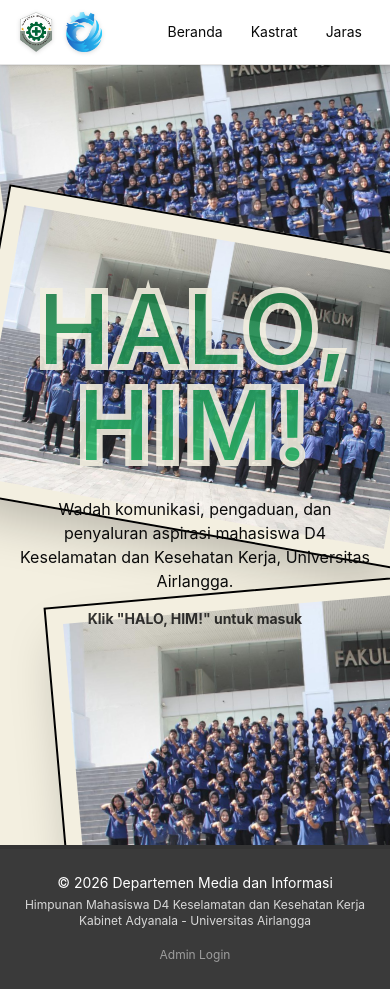
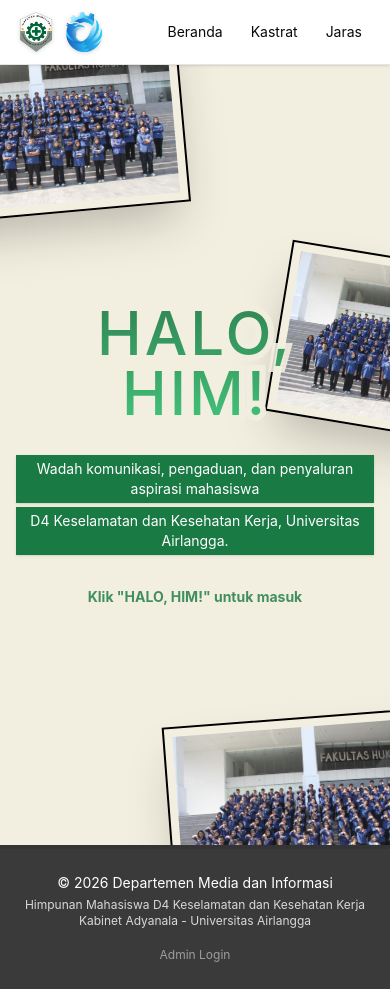
Before and after one commit to ariiehon-py/Halohimm, a React (Vite) app in the folder Organize Code with Header_Footer/: page / in a window 390 px wide. Built offline with nearby package versions, Linux system fonts and the light colour scheme; no server answers.

Commit message:
revisi kisa

```diff
--- a/Organize Code with Header_Footer/src/app/pages/Home.tsx
+++ b/Organize Code with Header_Footer/src/app/pages/Home.tsx
@@ -1,40 +1,66 @@
+import { useState } from "react";
 import { useNavigate } from "react-router";
-import { motion } from "motion/react";
+import { motion, AnimatePresence } from "motion/react";
 import { PageTransition, FadeInUp } from "../components/PageTransition";
 
 export default function Home() {
   const navigate = useNavigate();
+  // State untuk kontrol munculnya tag Instagram
+  const [showTags, setShowTags] = useState(false);
+
+  const toggleTags = () => setShowTags(!showTags);
 
   return (
     <PageTransition>
       <section className="relative min-h-[calc(100vh-4rem)] flex flex-col items-center justify-center px-4 md:px-8 overflow-hidden bg-[#F3EFE0]">
 
         {/* ========================================= */}
-        {/* LAPISAN FOTO DRAGGABLE                    */}
+        {/* LAPISAN FOTO DRAGGABLE (Dengan IG Tags)   */}
         {/* ========================================= */}
 
+        {/* Foto 1 */}
         <motion.div
           drag
-          className="absolute z-0 cursor-grab active:cursor-grabbing w-[500px] md:w-[700px] p-4 border-2 border-black shadow-2xl bg-[#F3EFE0]"
-          style={{ top: '-10%', left: '-5%', rotate: -8 }}
+          onClick={toggleTags}
+          initial={{ rotate: -8 }}
+          animate={{ rotate: [-8, -5, -10, -8], y: [0, -5, 5, 0] }}
+          transition={{ duration: 4, repeat: Infinity, ease: "easeInOut" }}
+          className="absolute z-0 cursor-pointer p-2 md:p-4 border-2 border-black shadow-2xl bg-[#F3EFE0]
+                     w-[280px] -top-[5%] -left-[25%]
+                     md:w-[700px] md:-top-[10%] md:-left-[5%]"
         >
           <img src="/bg.jpeg" alt="Foto Hima 1" className="w-full h-auto" />
+          <InstagramTag show={showTags} />
         </motion.div>
 
+        {/* Foto 2 */}
         <motion.div
           drag
-          className="absolute z-0 cursor-grab active:cursor-grabbing w-[450px] md:w-[650px] p-4 border-2 border-black shadow-2xl bg-[#F3EFE0]"
-          style={{ top: '20%', right: '-10%', rotate: 10 }}
+          onClick={toggleTags}
+          initial={{ rotate: 10 }}
+          animate={{ rotate: [10, 13, 7, 10], y: [0, 5, -5, 0] }}
+          transition={{ duration: 5, repeat: Infinity, ease: "easeInOut", delay: 1 }}
+          className="absolute z-0 cursor-pointer p-2 md:p-4 border-2 border-black shadow-2xl bg-[#F3EFE0]
+                     w-[250px] top-[25%] -right-[35%]
+                     md:w-[650px] md:top-[20%] md:-right-[10%]"
         >
           <img src="/bg1.jpeg" alt="Foto Hima 2" className="w-full h-auto" />
+          <InstagramTag show={showTags} />
         </motion.div>
 
+        {/* Foto 3 */}
         <motion.div
           drag
-          className="absolute z-0 cursor-grab active:cursor-grabbing w-[550px] md:w-[750px] p-4 border-2 border-black shadow-2xl bg-[#F3EFE0]"
-          style={{ bottom: '-15%', left: '15%', rotate: -5 }}
+          onClick={toggleTags}
+          initial={{ rotate: -5 }}
+          animate={{ rotate: [-5, -2, -8, -5], x: [0, 5, -5, 0] }}
+          transition={{ duration: 4.5, repeat: Infinity, ease: "easeInOut", delay: 0.5 }}
+          className="absolute z-0 cursor-pointer p-2 md:p-4 border-2 border-black shadow-2xl bg-[#F3EFE0]
+                     w-[300px] -bottom-[10%] -right-[20%]
+                     md:w-[750px] md:-bottom-[15%] md:left-[15%]"
         >
           <img src="/bg2.jpeg" alt="Foto Hima 3" className="w-full h-auto" />
+          <InstagramTag show={showTags} />
         </motion.div>
 
 
@@ -55,21 +81,19 @@
               animate={{ opacity: [1, 0.8, 1] }}
               transition={{ duration: 2, repeat: Infinity, ease: "easeInOut" }}
             >
-              {/* TEKS 1 (LAPISAN BELAKANG): Stroke Warna Background + Shadow */}
               <h1
-                className="font-sturoc text-8xl md:text-9xl lg:text-[180px] tracking-wider"
+                className="font-sturoc text-6xl sm:text-8xl md:text-9xl lg:text-[180px] tracking-wider"
                 style={{
-                  color: '#F3EFE0', // Warna sama dengan background
-                  WebkitTextStroke: '12px #F3EFE0', // Stroke tebal warna krem
+                  color: '#F3EFE0',
+                  WebkitTextStroke: '12px #F3EFE0',
                   textShadow: '4px 4px 0px rgba(13, 65, 37, 0.4)',
                 }}
               >
                 HALO, HIM!
               </h1>
 
-              {/* TEKS 2 (LAPISAN DEPAN): Gradient Fill (Hijau Tua ke Hijau Segar) */}
               <h1
-                className="font-sturoc text-8xl md:text-9xl lg:text-[180px] tracking-wider absolute top-0 left-0 bg-gradient-to-b from-[#1A7A44] to-[#2EBD6E] bg-clip-text text-transparent"
+                className="font-sturoc text-6xl sm:text-8xl md:text-9xl lg:text-[180px] tracking-wider absolute top-0 left-0 w-full bg-gradient-to-b from-[#1A7A44] to-[#2EBD6E] bg-clip-text text-transparent"
               >
                 HALO, HIM!
               </h1>
@@ -77,15 +101,21 @@
           </motion.button>
 
           <FadeInUp delay={0.2}>
-            <p className="font-agrandir text-brand-blue/80 mt-6 max-w-xl">
-              Wadah komunikasi, pengaduan, dan penyaluran aspirasi mahasiswa
-              D4 Keselamatan dan Kesehatan Kerja, Universitas Airlangga.
-            </p>
+            {/* Highlight dengan w-fit agar ngepas dengan tulisan */}
+            <div className="mt-8 flex flex-col items-center gap-1 md:gap-2 pointer-events-auto">
+              <span className="bg-[#1A7A44]/100 text-white font-agrandir text-sm md:text-lg px-3 py-1 shadow-sm w-fit">
+                Wadah komunikasi, pengaduan, dan penyaluran aspirasi mahasiswa
+              </span>
+              <span className="bg-[#1A7A44]/100 text-white font-agrandir text-sm md:text-lg px-3 py-1 shadow-sm w-fit">
+                D4 Keselamatan dan Kesehatan Kerja, Universitas Airlangga.
+              </span>
+            </div>
           </FadeInUp>
 
           <FadeInUp delay={0.4}>
             <motion.p
-              className="font-agrandir text-brand-blue/60 mt-4 text-sm font-bold"
+              onClick={() => navigate("/info")}
+              className="font-agrandir text-[#1A7A44] mt-8 text-sm font-bold cursor-pointer pointer-events-auto"
               animate={{ opacity: [0.6, 1, 0.6] }}
               transition={{ duration: 2, repeat: Infinity, ease: "easeInOut" }}
             >
@@ -98,3 +128,31 @@
     </PageTransition>
   );
 }
+
+// Komponen Kecil untuk Tag Instagram
+function InstagramTag({ show }: { show: boolean }) {
+  return (
+    <AnimatePresence>
+      {show && (
+        <motion.a
+          href="https://instagram.com/himak3unair"
+          target="_blank"
+          rel="noopener noreferrer"
+          initial={{ opacity: 0, scale: 0.8, y: 10 }}
+          animate={{ opacity: 1, scale: 1, y: 0 }}
+          exit={{ opacity: 0, scale: 0.8, y: 10 }}
+          className="absolute bottom-10 left-10 z-20 flex items-center gap-2 bg-black/80 backdrop-blur-sm text-white px-3 py-1.5 rounded-md text-xs font-agrandir border border-white/20 pointer-events-auto shadow-xl"
+          onClick={(e) => e.stopPropagation()} // Supaya tidak men-trigger toggleTags lagi
+        >
+          {/* Ikon Instagram Sederhana */}
+          <div className="w-4 h-4 border-2 border-white rounded-sm flex items-center justify-center relative">
+            <div className="w-1.5 h-1.5 border border-white rounded-full"></div>
+          </div>
+          <span>@himak3unair</span>
+          {/* Segitiga panah bawah ala IG Tag */}
+          <div className="absolute -bottom-1.5 left-4 w-0 h-0 border-l-[6px] border-l-transparent border-r-[6px] border-r-transparent border-t-[6px] border-t-black/80"></div>
+        </motion.a>
+      )}
+    </AnimatePresence>
+  );
+}
--- a/Organize Code with Header_Footer/src/app/pages/InfoPage.tsx
+++ b/Organize Code with Header_Footer/src/app/pages/InfoPage.tsx
@@ -49,7 +49,7 @@
                 whileTap={{ scale: 0.99 }}
               >
                 <span className="font-sturoc text-white text-3xl md:text-4xl tracking-widest">
-                  KASTRAT
+                  JARAS
                 </span>
                 <p className="font-agrandir text-white/80 mt-2 text-sm text-center">
                   Form aspirasi mahasiswa D4 K3
@@ -65,7 +65,7 @@
                 whileTap={{ scale: 0.99 }}
               >
                 <span className="font-sturoc text-white text-3xl md:text-4xl tracking-widest">
-                  JARAS
+                  PENGADUAN
                 </span>
                 <p className="font-agrandir text-white/80 mt-2 text-sm text-center">
                   Form pengaduan kinerja fungsionaris & program kerja
--- a/Organize Code with Header_Footer/src/app/pages/JarasInfo.tsx
+++ b/Organize Code with Header_Footer/src/app/pages/JarasInfo.tsx
@@ -15,7 +15,7 @@
           </FadeInUp>
           <FadeInUp delay={0.2}>
             <h2 className="font-sturoc text-brand-blue text-3xl md:text-5xl text-center mt-2 tracking-widest">
-              JARAS
+              PENGADUAN
             </h2>
           </FadeInUp>
         </div>
@@ -24,7 +24,7 @@
           {/* Kotak deskripsi dilebarkan agar tidak terlihat gendut ke bawah */}
           <div className="bg-gradient-to-b from-brand-green-start to-brand-green-end p-5 md:p-6 border-4 border-white shadow-[4px_4px_0px_0px_rgba(0,0,0,0.1)] mb-12">
             <p className="font-agrandir text-white text-base md:text-lg text-justify md:text-center leading-relaxed">
-              Form Pengaduan Mahasiswa D4 - Keselamatan dan Kesehatan Kerja merupakan wadah penyampaian pengaduan, kritik, dan masukan baik terkait kinerja personal fungsionaris maupun pelaksanaan program kerja HIMA D4-K3 UNAIR. Form Pengaduan ini diharapkan dapat menciptakan ruang komunikasi yang terbuka dan keterlibatan seluruh warga Program Studi D4 Keselamatan dan Kesehatan Kerja dalam mengembangkan dan mengevaluasi kinerja HIMA D4-K3 UNAIR secara komperhensif.
+              Form Pengaduan Mahasiswa D4 - Keselamatan dan Kesehatan Kerja merupakan wadah penyampaian pengaduan, kritik, dan masukan baik terkait kinerja personal fungsionaris maupun pelaksanaan program kerja HIMA D4-K3 UNAIR. Form Pengaduan ini diharapkan dapat menciptakan ruang komunikasi yang terbuka dan keterlibatan seluruh warga Program Studi D4 Keselamatan dan Kesehatan Kerja dalam mengembangkan dan mengevaluasi kinerja HIMA D4-K3 UNAIR secara komperhensif
             </p>
           </div>
         </FadeInUp>
--- a/Organize Code with Header_Footer/src/app/pages/KastratInfo.tsx
+++ b/Organize Code with Header_Footer/src/app/pages/KastratInfo.tsx
@@ -15,7 +15,7 @@
           </FadeInUp>
           <FadeInUp delay={0.2}>
             <h2 className="font-sturoc text-brand-blue text-3xl md:text-5xl text-center mt-2 tracking-widest">
-              KASTRAT
+              JARAS
             </h2>
           </FadeInUp>
         </div>
@@ -24,7 +24,7 @@
           {/* Kotak deskripsi dilebarkan agar tidak terlihat gendut ke bawah */}
           <div className="bg-gradient-to-b from-brand-green-start to-brand-green-end p-5 md:p-6 border-4 border-white shadow-[4px_4px_0px_0px_rgba(0,0,0,0.1)] mb-12">
             <p className="font-agrandir text-white text-base md:text-lg text-justify md:text-center leading-relaxed">
-              Form Pengaduan merupakan wadah penyampaian pengaduan terkait kinerja baik secara personal fungsionaris maupun program kerja HIMA D4 K3 Universitas Airlangga.
+              Form Aspirasi Mahasiswa D4 - Keselamatan dan Kesehatan Kerja Fakultas Vokasi Universitas Airlangga ini ditujukan sebagai wadah bagi seluruh mahasiswa Program Studi D4 - K3 UNAIR. Dengan adanya aspirasi ini, diharapkan dapat tercipta komunikasi yang terbuka serta mendorong terciptanya lingkungan akademik yang lebih kondusif terhadap kebutuhan mahasiswa K3.
             </p>
           </div>
         </FadeInUp>
```
Also changed, not shown: Organize Code with Header_Footer/src/app/pages/JarasForm.tsx (+10 -10 lines), Organize Code with Header_Footer/src/app/pages/KastratForm.tsx (+9 -9 lines).
